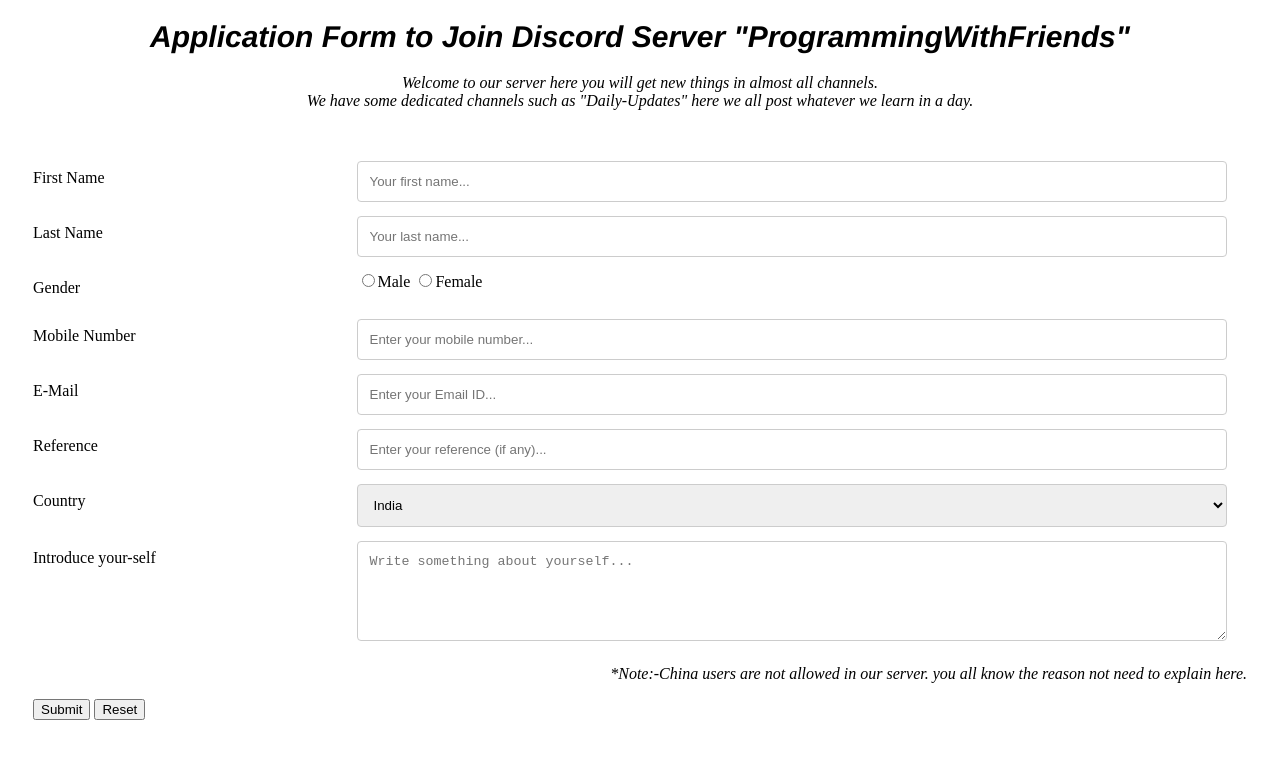
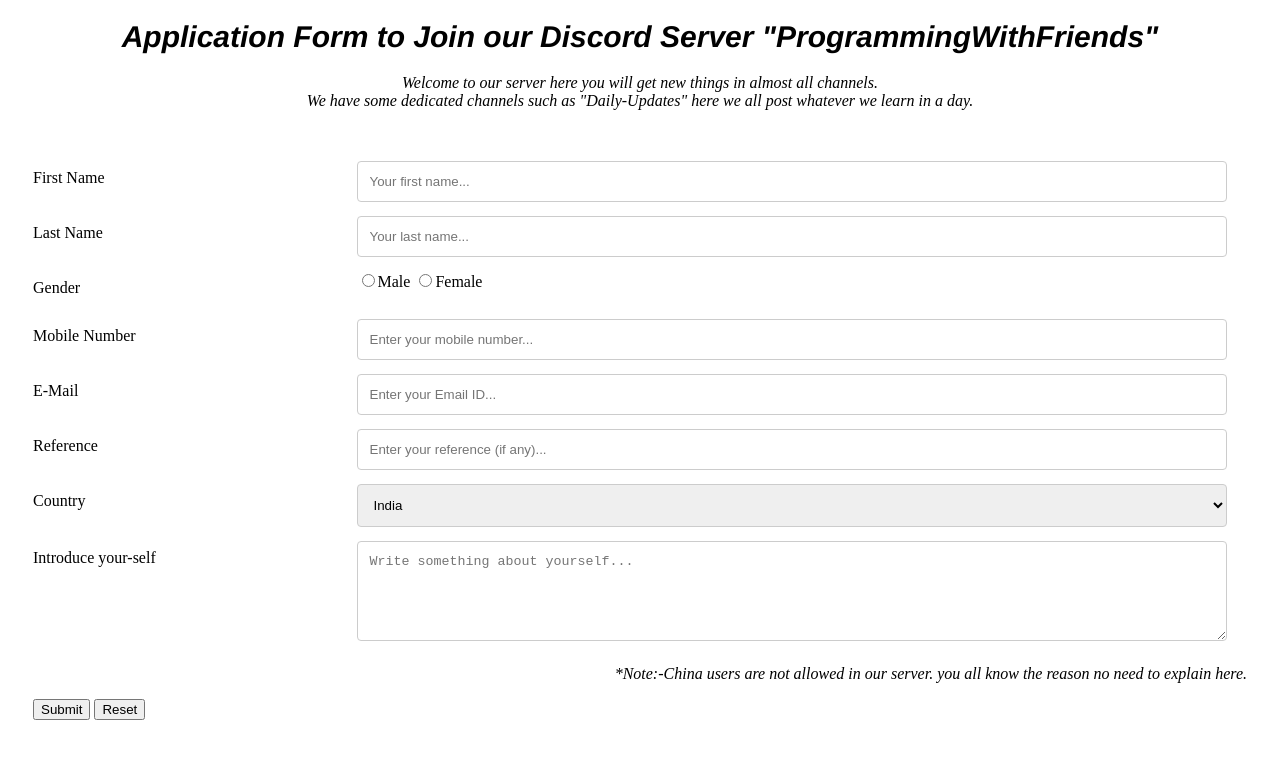
Before and after one commit to DpkTewatia/Application-Form, a plain HTML site: page index.html in a window 1280 px wide. Drawn offline with Linux system fonts and the light colour scheme.

Commit message:
Update index.html

```diff
--- a/index.html
+++ b/index.html
@@ -11,7 +11,7 @@
 
 <body>
     <div class="header">
-        <h1>Application Form to Join Discord Server "ProgrammingWithFriends"</h2>
+        <h1>Application Form to Join our Discord Server "ProgrammingWithFriends"</h2>
             <p>Welcome to our server here you will get new things in almost all channels.
                 <br>
                 We have some dedicated channels such as "Daily-Updates" here we all post whatever we learn in a day.
@@ -96,7 +96,7 @@
                         style="height:100px"></textarea>
                 </div>
                 <div class="note">
-                    <p>*Note:-China users are not allowed in our server. you all know the reason not need to explain
+                    <p>*Note:-China users are not allowed in our server. you all know the reason no need to explain
                         here.
                     </p>
                 </div>
```
